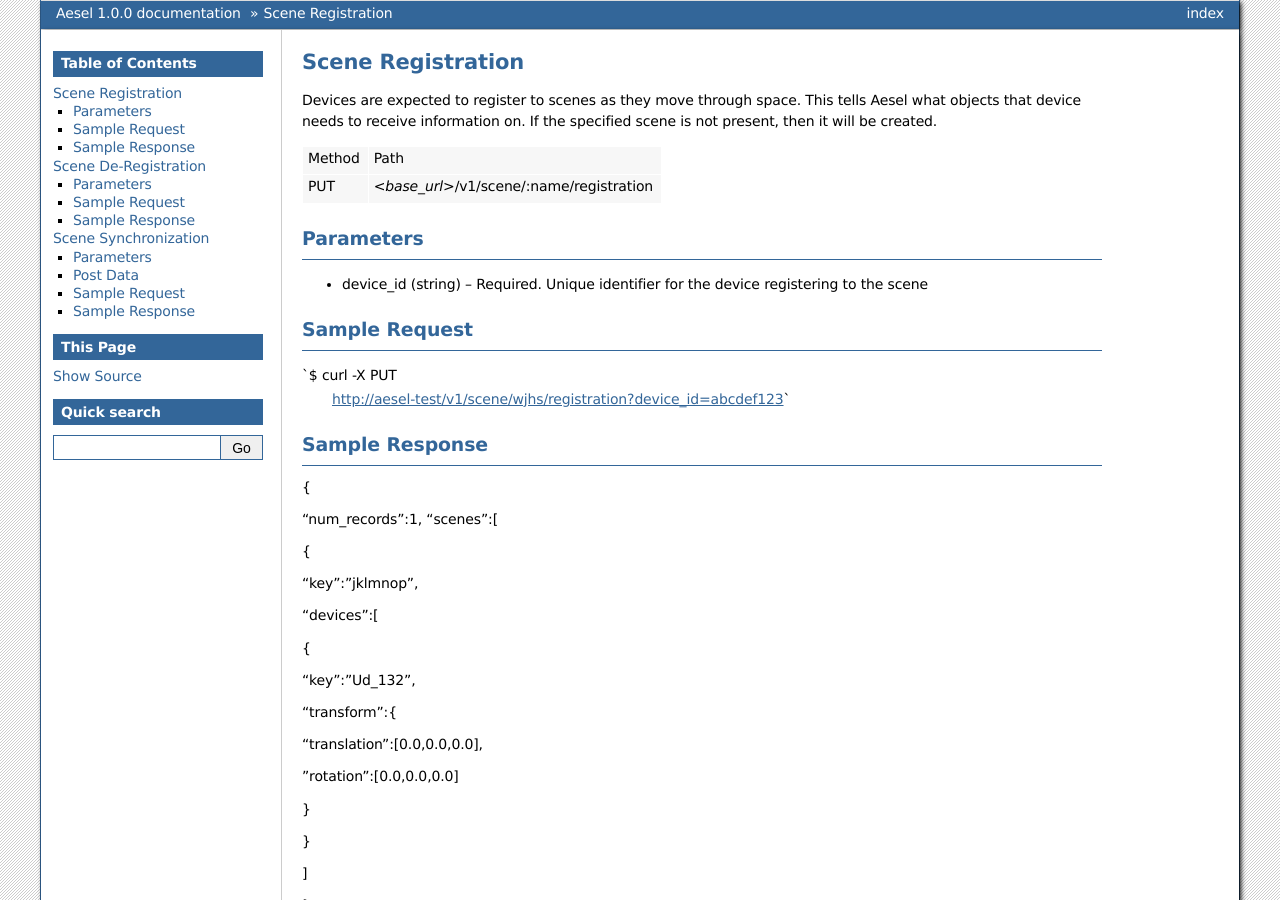
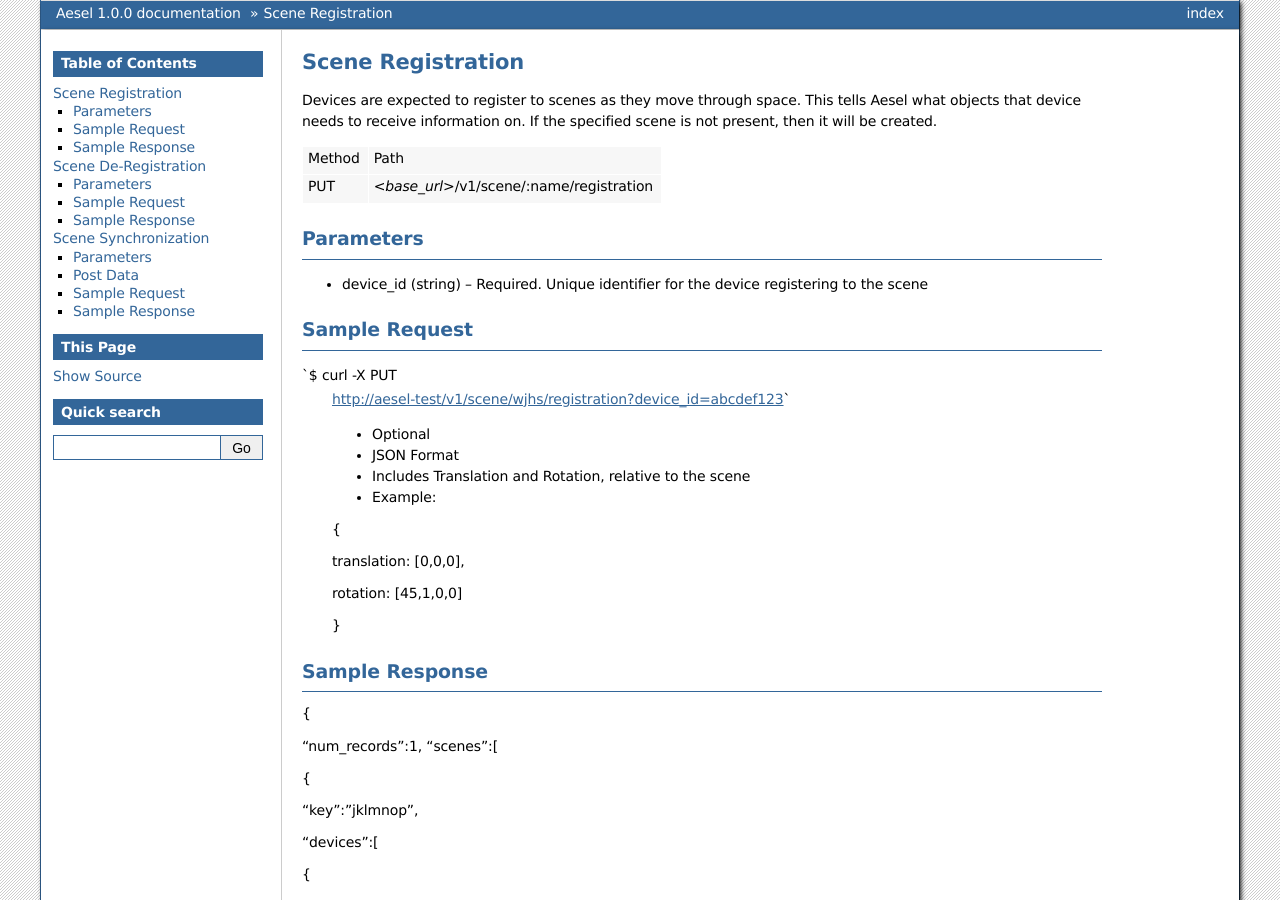
Before and after one commit to AO-StreetArt/Aesel, a Sphinx documentation site: the page built from docs/pages/Scene_Registration_API.rst, in a window 1280 px wide and 900 px high. Built offline with Sphinx 7.4.7, drawn with Linux system fonts in a browser that asks for light colours.

Commit message:
Allow device to specify its relationship to scene on registration, optionally

```diff
--- a/docs/pages/Scene_Registration_API.rst
+++ b/docs/pages/Scene_Registration_API.rst
@@ -22,6 +22,22 @@
 
 \`$ curl -X PUT
  http://aesel-test/v1/scene/wjhs/registration?device_id=abcdef123\`
+
+ Put Data
+ ^^^^^^^^^
+
+ -  Optional
+ -  JSON Format
+ -  Includes Translation and Rotation, relative to the scene
+ -  Example:
+
+ {
+
+ translation: [0,0,0],
+
+ rotation: [45,1,0,0]
+
+ }
 
 Sample Response
 ^^^^^^^^^^^^^^^
```
